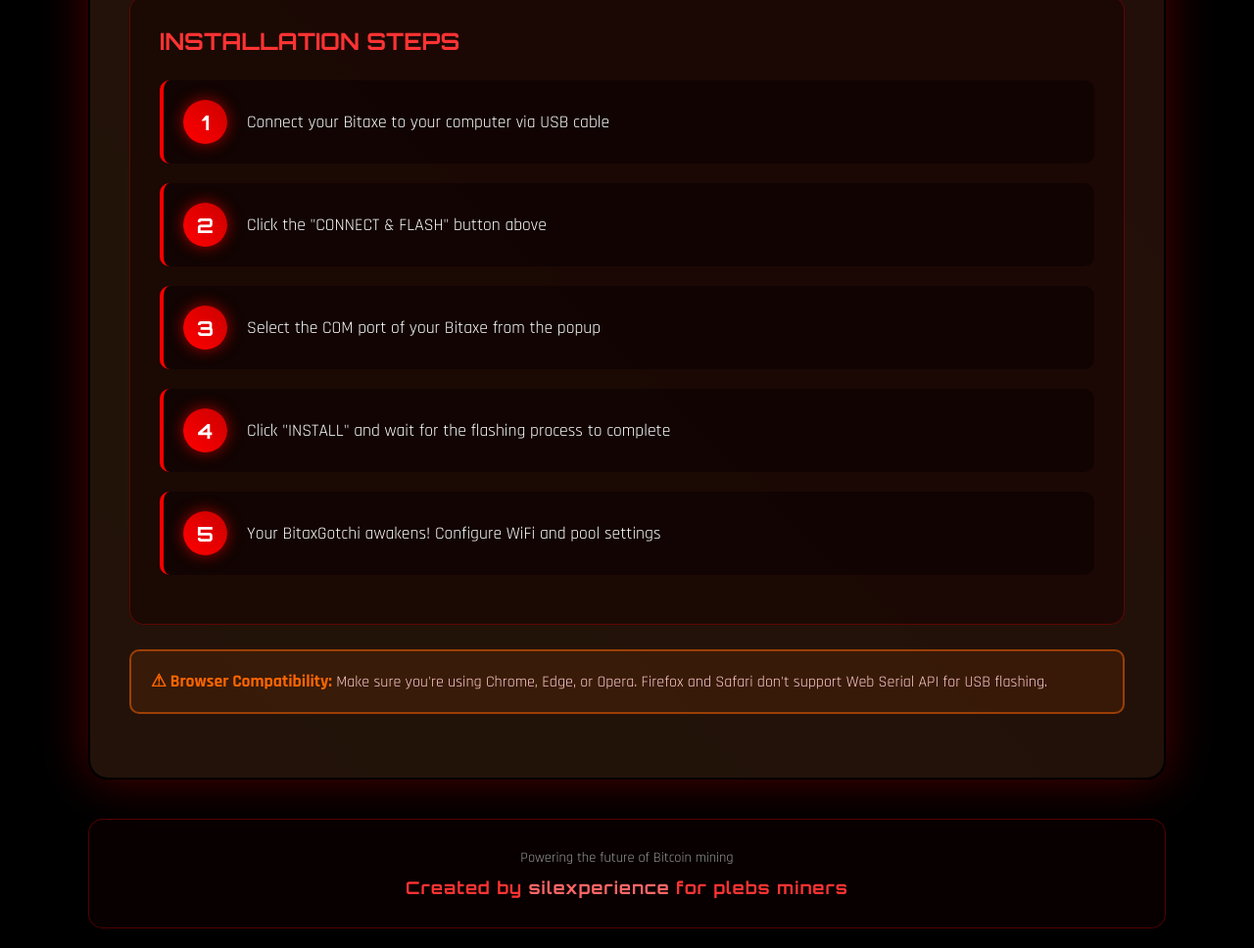
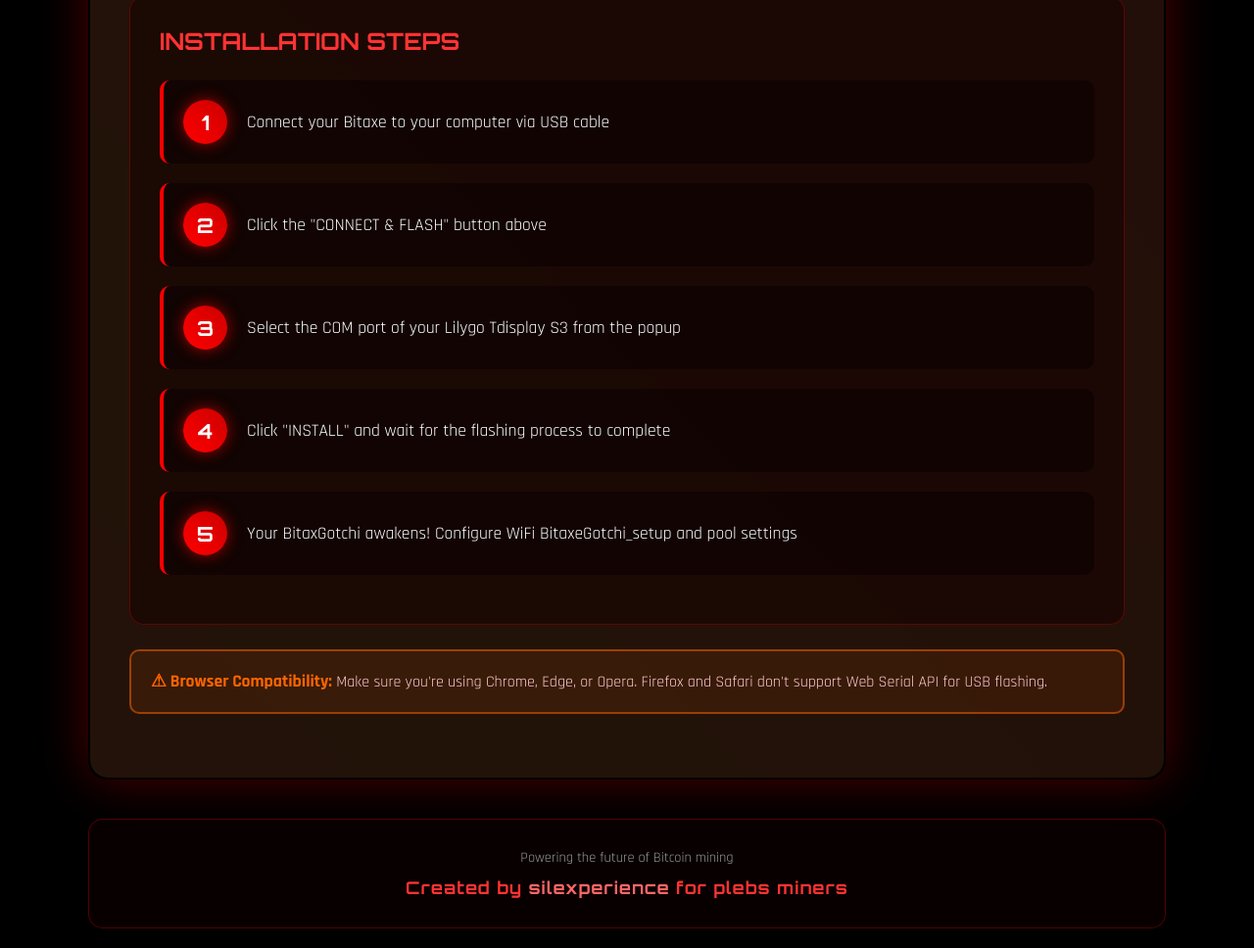
Before and after one commit to Silexperience210/bitaxegotchi, a plain HTML site: page index.html in a window 1280 px wide. Shown: the part 1367-2335 px from the top of the page at 98% size. Drawn offline with Linux system fonts and the light colour scheme.

Commit message:
Update index.html

```diff
--- a/index.html
+++ b/index.html
@@ -435,7 +435,7 @@
                     </div>
                     <div class="step-item">
                         <div class="step-number">3</div>
-                        <div class="step-text">Select the COM port of your Bitaxe from the popup</div>
+                        <div class="step-text">Select the COM port of your Lilygo Tdisplay S3 from the popup</div>
                     </div>
                     <div class="step-item">
                         <div class="step-number">4</div>
@@ -443,7 +443,7 @@
                     </div>
                     <div class="step-item">
                         <div class="step-number">5</div>
-                        <div class="step-text">Your BitaxGotchi awakens! Configure WiFi and pool settings</div>
+                        <div class="step-text">Your BitaxGotchi awakens! Configure WiFi BitaxeGotchi_setup and pool settings</div>
                     </div>
                 </div>
 
```
